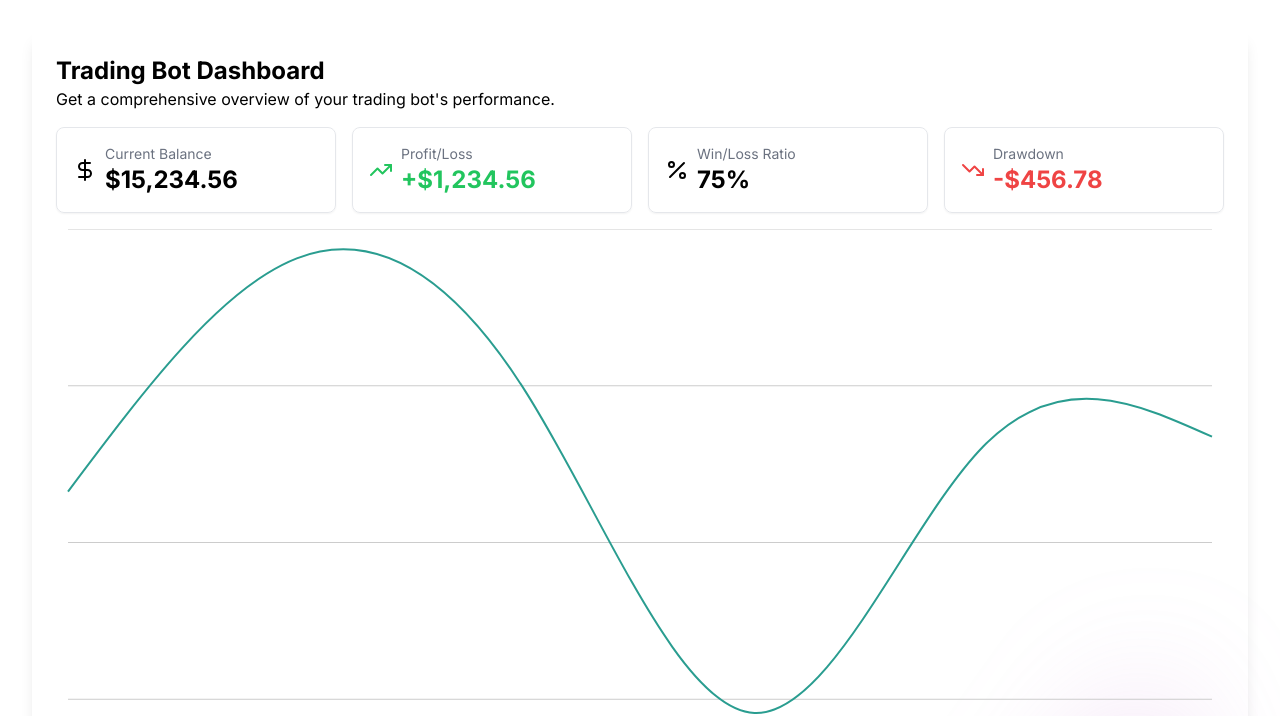
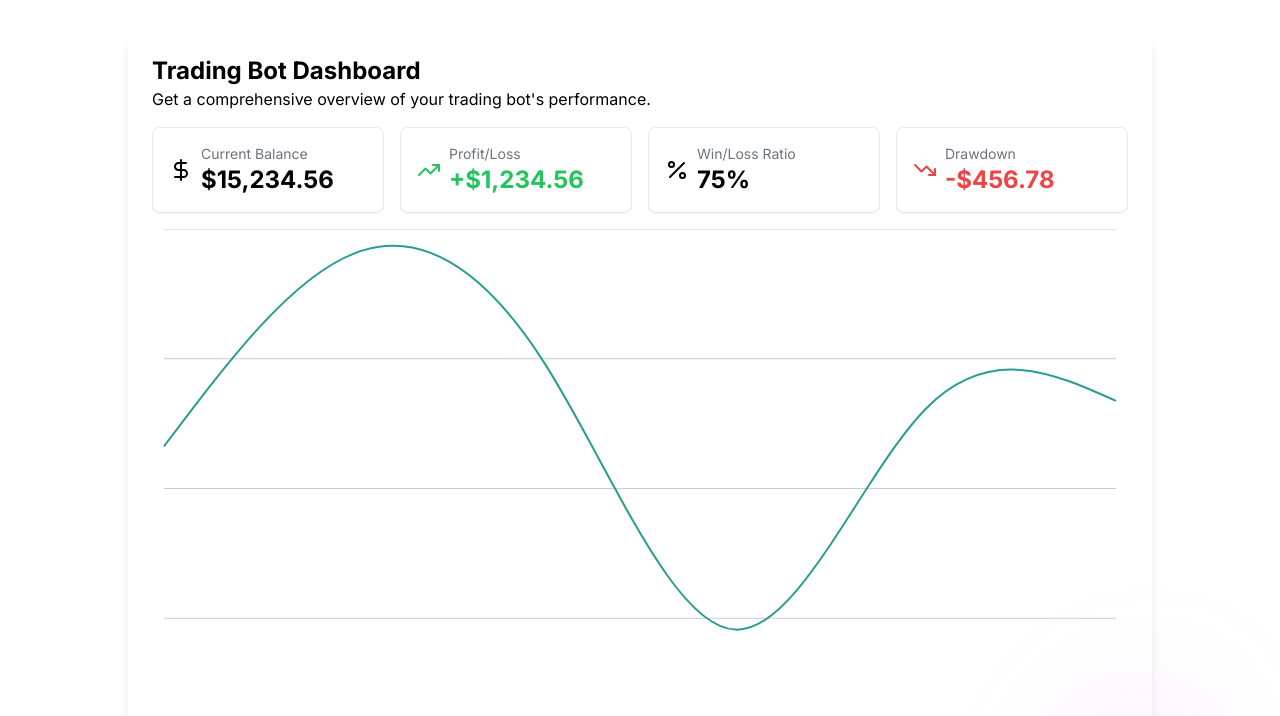
Before and after one commit to ThomasMms23/trading-bot, a Next.js app: page / in a window 1280 px wide. Shown: the part 885-1601 px from the top of the page. Built offline with nearby package versions, Linux system fonts and the light colour scheme.

Commit message:
fix dashboard

```diff
--- a/src/app/page.tsx
+++ b/src/app/page.tsx
@@ -179,7 +179,9 @@ export default function Example() {
             className="relative left-[calc(50%+3rem)] aspect-[1155/678] w-[36.125rem] -translate-x-1/2 bg-gradient-to-tr from-[#ff80b5] to-[#9089fc] opacity-30 sm:left-[calc(50%+36rem)] sm:w-[72.1875rem]"
           />
         </div>
-        <Dashboard />
+        <div className="mx-auto max-w-5xl pb-32">
+          <Dashboard />
+        </div>
       </div>
     </div>
   );
```
